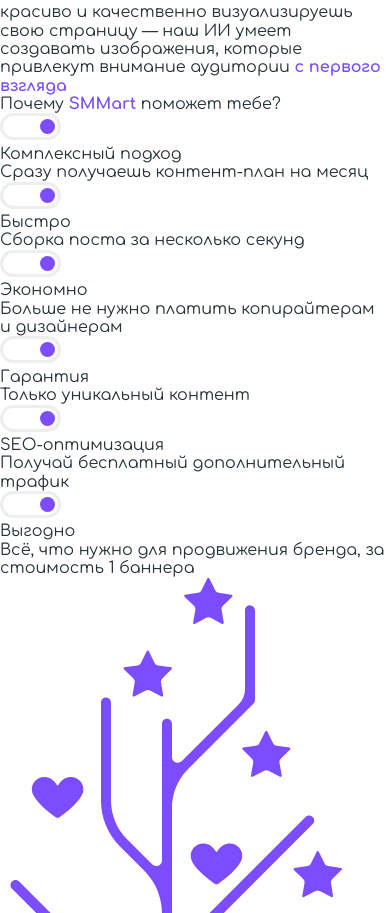
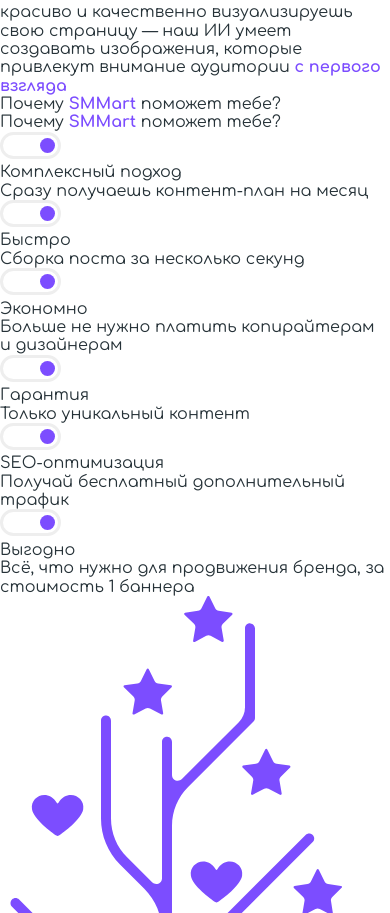
Before and after one commit to rasult22/smmart-landing, a website built with webpack: page src/index.html in a window 390 px wide. Shown: the part 1778-2691 px from the top of the page. Built offline with nearby package versions, Linux system fonts and the light colour scheme.

Commit message:
why-we block mobile

```diff
--- a/src/index.html
+++ b/src/index.html
@@ -160,6 +160,9 @@
       </div>
       <div class="why-we__wrapper">
         <div class="why-we__content">
+          <div class="why-item__inner-title">
+            Почему <span class="bold mark">SMMart</span> поможет тебе?
+          </div>
           <div class="why-item" tabindex="0">
             <div class="why-item__switch">
               <svg width="61" height="27" viewBox="0 0 61 27" fill="none" xmlns="http://www.w3.org/2000/svg">
--- a/src/styles/main.css
+++ b/src/styles/main.css
@@ -56,3 +56,4 @@ img {
 
 @import './intro-sm.css';
 @import './advantages-sm.css';
+@import './why-we-sm.css';
--- /dev/null
+++ b/src/styles/why-we-sm.css
@@ -0,0 +1,58 @@
+@media (max-width: 600px) {
+  .why-we {
+    padding: 30px 40px;
+  }
+  .why-we .wrapper::before  {
+    display: none;
+  }
+  .why-we .wrapper::after  {
+    display: none;
+  }
+
+  .why-we__title {
+    display: none;
+  }
+  .why-item__inner-title {
+    display: block;
+    font-family: Comfortaa;
+    font-size: 28px;
+    font-weight: 700;
+    line-height: 36px;
+    letter-spacing: -1px;
+    text-align: left;
+    padding-bottom: 40px;
+  }
+  .why-we__wrapper {
+    flex-wrap: wrap;
+  }
+  .why-we__content {
+    padding: 26px 30px;
+    margin-right: 0;
+  }
+  .why-we__illustration svg {
+    width: 240px;
+    height: 571px;
+  }
+  .why-we__illustration {
+    margin-top: 22px;
+    padding: 36px 27px 0;
+  }
+  .why-item {
+  }
+  .why-item__switch {
+    margin-right: 15px;
+  }
+  .why-item__title {
+    font-size: 16px;
+    line-height: 24px;
+    letter-spacing: -1px;
+  }
+  .why-item__content {
+  }
+  .why-item__text{
+    margin-top: 5px;
+    font-size: 16px;
+    line-height: 24px;
+    letter-spacing: -1px;
+  }
+}
--- a/src/styles/why-we.css
+++ b/src/styles/why-we.css
@@ -34,6 +34,9 @@
   line-height: 48px;
   letter-spacing: -1px;
   text-align: left;
+}
+.why-item__inner-title {
+  display: none;
 }
 .why-we__wrapper {
   display: flex;
```
